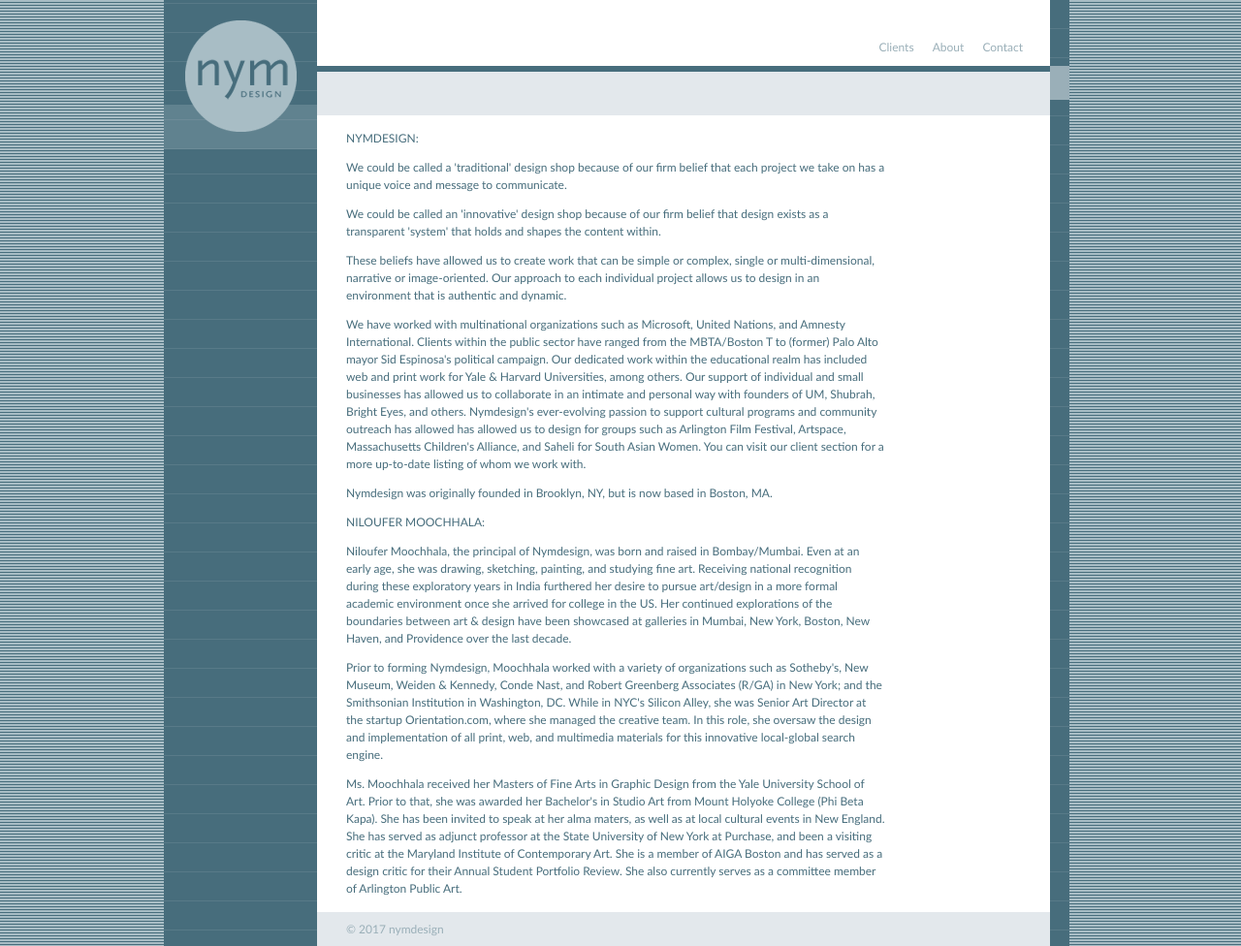
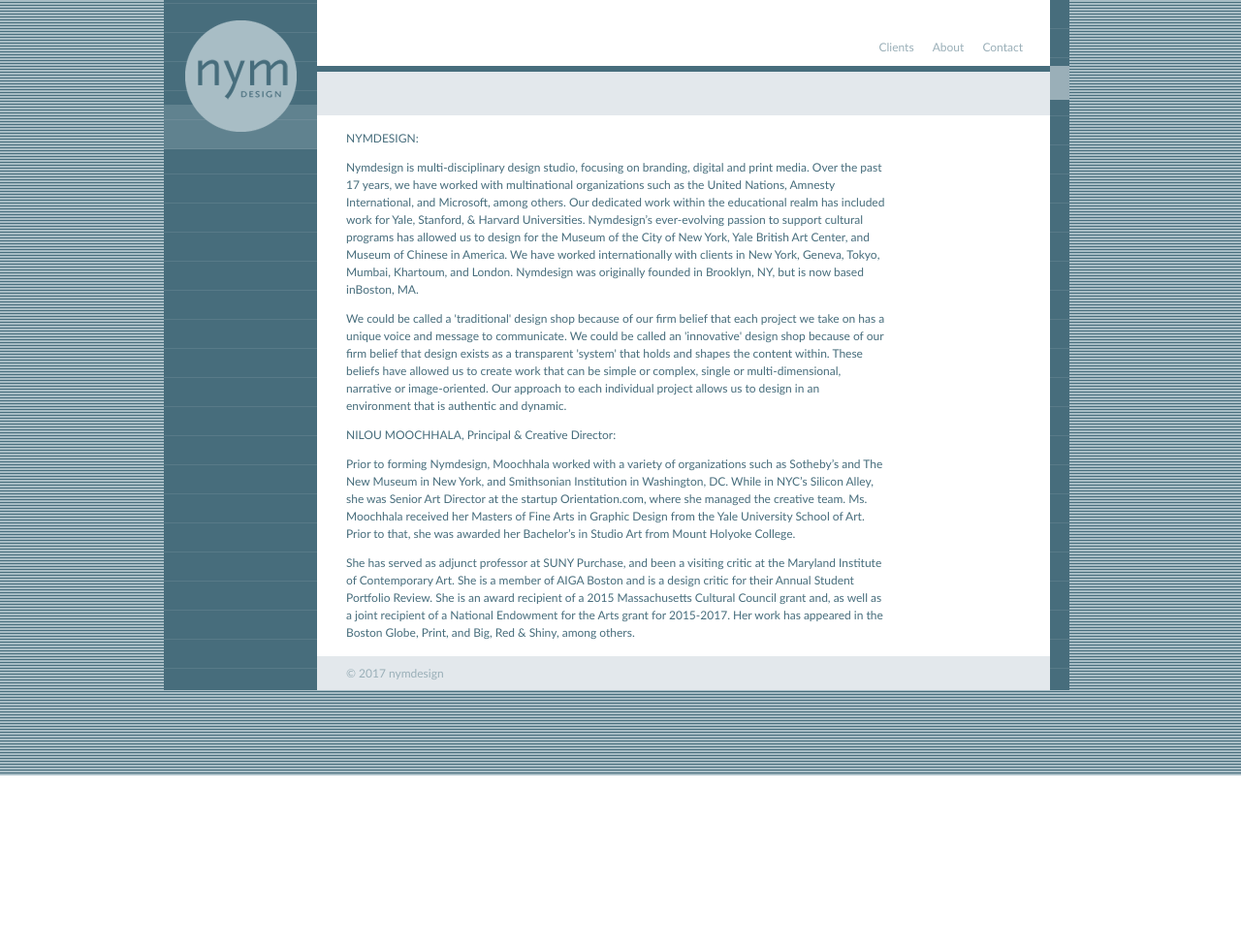
Before and after one commit to raprasad/NYMDesign, a Django app: template nymdesign/templates/info_pages/about.html in a window 1280 px wide. Shown: the whole page at 97% size. After the commit the page ends 800 px from the top, so only its background shows below. Run offline with Django 3.2, Linux system fonts and the light colour scheme; the template is opened without the code that fills it, so the values that code supplies are empty.

Commit message:
About update

```diff
--- a/nymdesign/templates/info_pages/about.html
+++ b/nymdesign/templates/info_pages/about.html
@@ -18,23 +18,15 @@
 <!-- category images -->
 <div id="proj_desc"><p>NYMDESIGN:</p>
 
-<p>We could be called a 'traditional' design shop because of our firm belief that each project we take on has a unique voice and message to communicate.</p>
+<p>Nymdesign is multi-disciplinary design studio, focusing on branding, digital and print media. Over the past 17 years, we have worked with multinational organizations such as the United Nations, Amnesty International, and Microsoft, among others. Our dedicated work within the educational realm has included work for Yale, Stanford, & Harvard Universities. Nymdesign’s ever-evolving passion to support cultural programs has allowed us to design for the Museum of the City of New York, Yale British Art Center, and Museum of Chinese in America. We have worked internationally with clients in New York, Geneva, Tokyo, Mumbai, Khartoum, and London. Nymdesign was originally founded in Brooklyn, NY, but is now based inBoston, MA.</p>
 
-<p>We could be called an 'innovative' design shop because of our firm belief that design exists as a transparent 'system' that holds and shapes the content within.</p>
+<p>We could be called a 'traditional' design shop because of our firm belief that each project we take on has a unique voice and message to communicate. We could be called an 'innovative' design shop because of our firm belief that design exists as a transparent 'system' that holds and shapes the content within. These beliefs have allowed us to create work that can be simple or complex, single or multi-dimensional, narrative or image-oriented. Our approach to each individual project allows us to design in an environment that is authentic and dynamic.</p>
 
-<p>These beliefs have allowed us to create work that can be simple or complex, single or multi-dimensional, narrative or image-oriented. Our approach to each individual project allows us to design in an environment that is authentic and dynamic.</p>
+<p>NILOU MOOCHHALA, Principal & Creative Director:</p>
 
-<p>We have worked with multinational organizations such as Microsoft, United Nations, and Amnesty International. Clients within the public sector have ranged from the MBTA/Boston T to (former) Palo Alto mayor Sid Espinosa's political campaign. Our dedicated work within the educational realm has included web and print work for Yale &amp; Harvard Universities, among others. Our support of individual and small businesses has allowed us to collaborate in an intimate and personal way with founders of UM, Shubrah, Bright Eyes, and others. Nymdesign's ever-evolving passion to support cultural programs and community outreach has allowed has allowed us to design for groups such as Arlington Film Festival, Artspace, Massachusetts Children's Alliance, and Saheli for South Asian Women. You can visit our client section for a more up-to-date listing of whom we work with.</p>
+<p>Prior to forming Nymdesign, Moochhala worked with a variety of organizations such as Sotheby’s and The New Museum in New York, and Smithsonian Institution in Washington, DC. While in NYC’s Silicon Alley, she was Senior Art Director at the startup Orientation.com, where she managed the creative team. Ms. Moochhala received her Masters of Fine Arts in Graphic Design from the Yale University School of Art. Prior to that, she was awarded her Bachelor’s in Studio Art from Mount Holyoke College.</p>
 
-<p>Nymdesign was originally founded in Brooklyn, NY, but is now based in Boston, MA.</p>
-
-<p>NILOUFER MOOCHHALA:</p>
-
-<p>Niloufer Moochhala, the principal of Nymdesign, was born and raised in Bombay/Mumbai. Even at an early age, she was drawing, sketching, painting, and studying fine art. Receiving national recognition during these exploratory years in India furthered her desire to pursue art/design in a more formal academic environment once she arrived for college in the US. Her continued explorations of the boundaries between art &amp; design have been showcased at galleries in Mumbai, New York, Boston, New Haven, and Providence over the last decade.</p>
-
-<p>Prior to forming Nymdesign, Moochhala worked with a variety of organizations such as Sotheby's, New Museum, Weiden &amp; Kennedy, Conde Nast, and Robert Greenberg Associates (R/GA) in New York; and the Smithsonian Institution in Washington, DC. While in NYC's Silicon Alley, she was Senior Art Director at the startup Orientation.com, where she managed the creative team. In this role, she oversaw the design and implementation of all print, web, and multimedia materials for this innovative local-global search engine.</p>
-
-<p>Ms. Moochhala received her Masters of Fine Arts in Graphic Design from the Yale University School of Art. Prior to that, she was awarded her Bachelor's in Studio Art from Mount Holyoke College (Phi Beta Kapa). She has been invited to speak at her alma maters, as well as at local cultural events in New England. She has served as adjunct professor at the State University of New York at Purchase, and been a visiting critic at the Maryland Institute of Contemporary Art. She is a member of AIGA Boston and has served as a design critic for their Annual Student Portfolio Review. She also currently serves as a committee member of Arlington Public Art.</p>
+<p>She has served as adjunct professor at SUNY Purchase, and been a visiting critic at the Maryland Institute of Contemporary Art. She is a member of AIGA Boston and is a design critic for their Annual Student Portfolio Review. She is an award recipient of a 2015 Massachusetts Cultural Council grant and, as well as a joint recipient of a National Endowment for the Arts grant for 2015-2017. Her work has appeared in the Boston Globe, Print, and Big, Red & Shiny, among others.</p>
 </div>
 
 
```
Also changed, not shown: nymdesign/templates/portfolio/homepage.html (line endings or trailing spaces).
